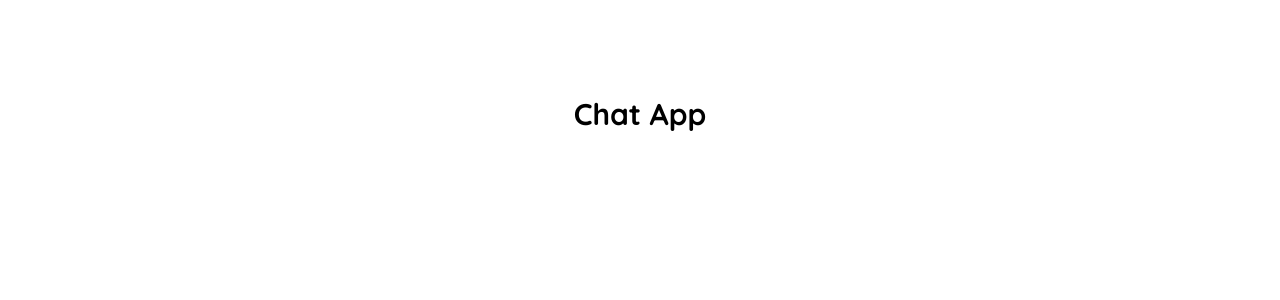
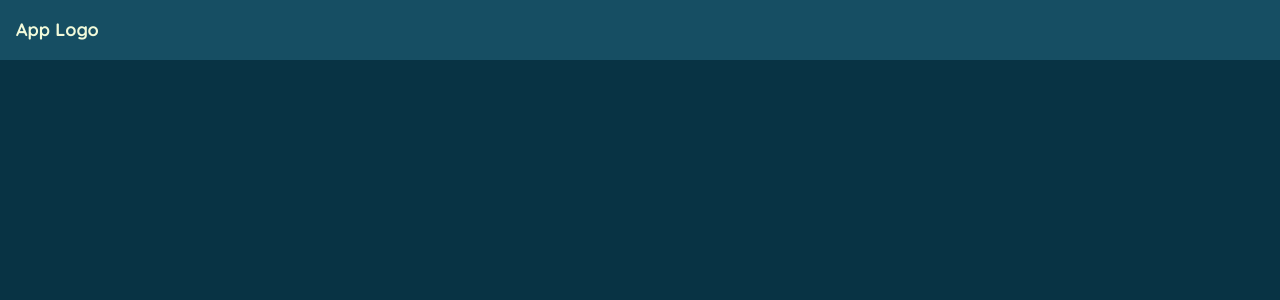
Before and after one commit to carloshrod/realtime-chat-app, a Next.js app: page / in a window 1280 px wide. Shown: the top 300 px of the page. Built offline with nearby package versions, Linux system fonts and the light colour scheme.

Commit message:
Add Header component

```diff
--- /dev/null
+++ b/src/components/Header.jsx
@@ -0,0 +1,11 @@
+import React from 'react';
+
+const Header = () => {
+	return (
+		<header className='bg-cyan-900 p-4 '>
+			<h1 className='text-lg font-bold'>App Logo</h1>
+		</header>
+	);
+};
+
+export default Header;
--- a/src/pages/index.js
+++ b/src/pages/index.js
@@ -1,9 +1,9 @@
+import Header from '../components/Header';
+
 export default function Home() {
 	return (
-		<main
-			className={`flex min-h-screen flex-col items-center justify-between p-24`}
-		>
-			<h1 className='text-3xl font-bold'>Chat App</h1>
+		<main>
+			<Header />
 		</main>
 	);
 }
--- a/src/styles/globals.scss
+++ b/src/styles/globals.scss
@@ -6,9 +6,20 @@
 
 :root {
   --font: "Quicksand", sans-serif;
+  --primary-color: #2D9596;
+  --secondary-color: #9AD0C2;
+  --light-color: #F1FADA;
+  --dark-color: #083344;
+  --sm: 14px;
+  --md: 16px;
+  --lg: 18px;
 }
 
 
+html,
 body {
+  height: 100%;
   font-family: var(--font);
+  background: var(--dark-color);
+  color: var(--light-color);
 }
```
